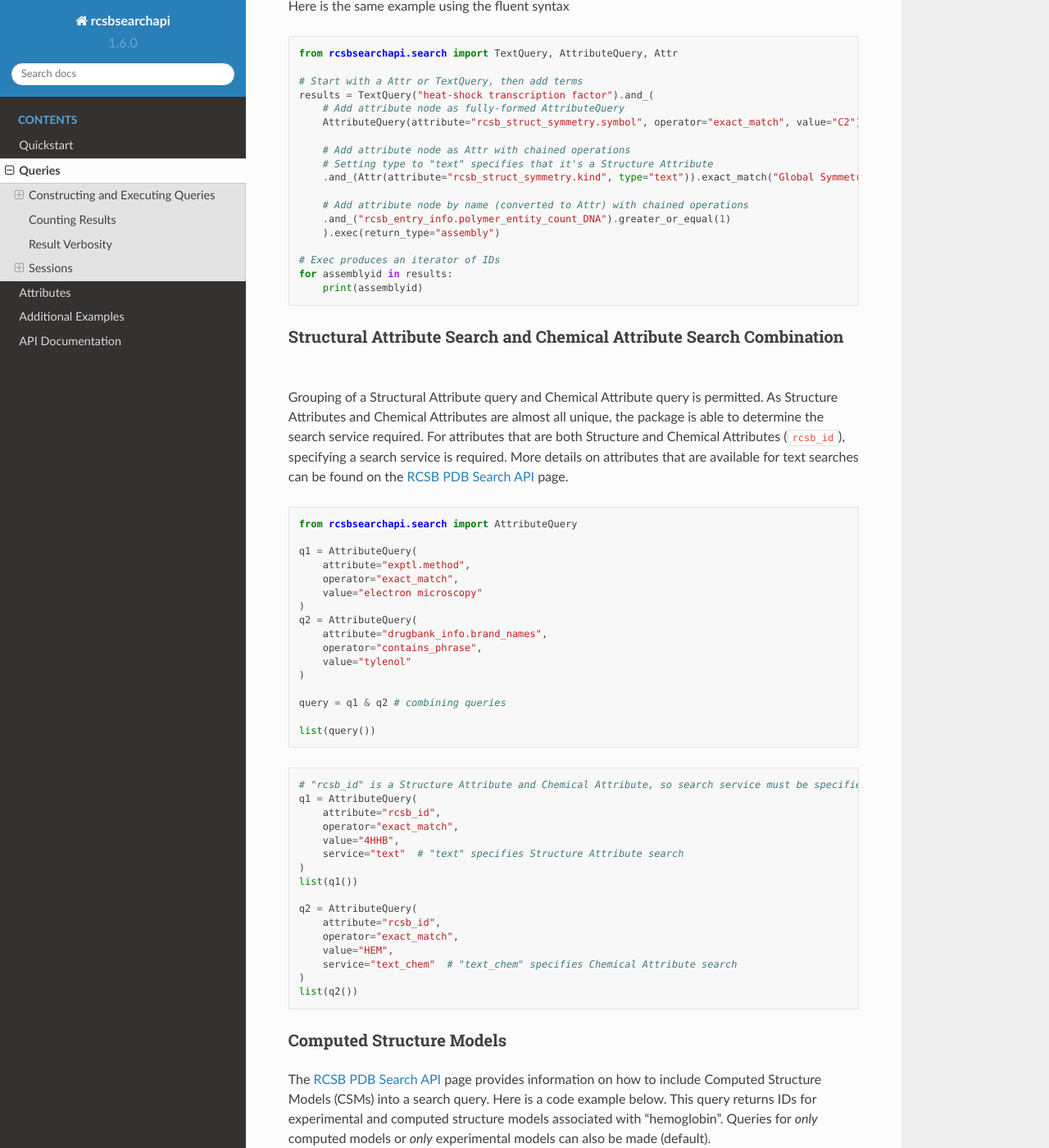
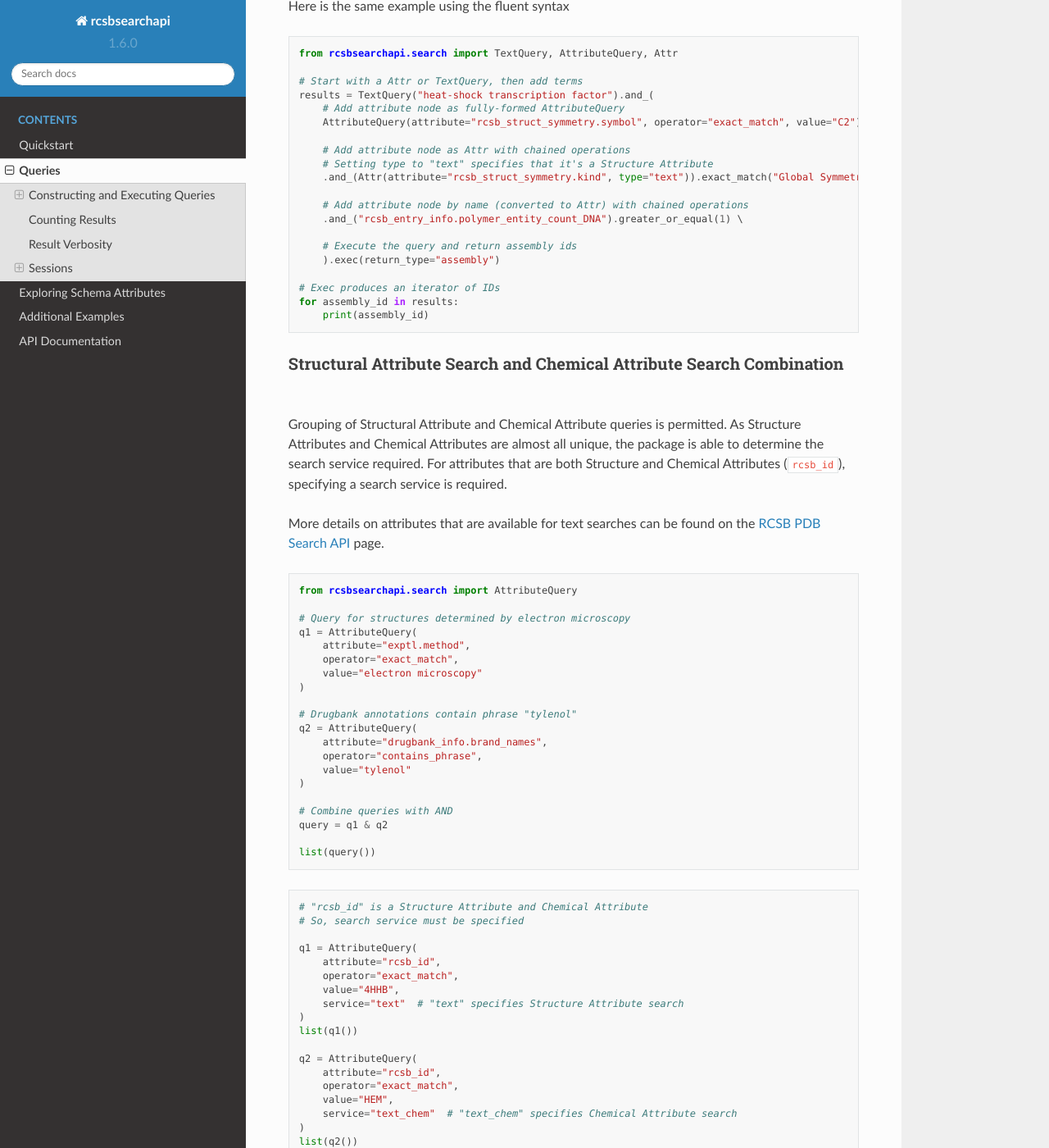
Before and after one commit to rcsb/py-rcsbsearchapi, a Sphinx documentation site: the page built from docs/queries.md, in a window 1280 px wide and 1400 px high, scrolled down 1669 px. Shown: the whole window at 82% size. Built offline with Sphinx 7.4.7 and the Read the Docs theme 2.0.0, drawn with Linux system fonts in a browser that asks for light colours; some of the changed text lies outside the part shown.

Commit message:
edits to readthedocs, remove TODO

````diff
--- a/docs/queries.md
+++ b/docs/queries.md
@@ -61,11 +58,11 @@ for options):
 ```python
 results = query(return_type="assembly")  # set return_type to "assembly"
 
-for assemblyid in results:
-    print(assemblyid)
+for assembly_id in results:
+    print(assembly_id)
 ```
+
 ### Fluent syntax
-
 The operator syntax is great for simple queries, but requires parentheses or
 temporary variables for complex nested queries. In these cases the fluent syntax may
 be clearer. Queries are built up by appending operations sequentially.
@@ -85,39 +82,48 @@ results = TextQuery("heat-shock transcription factor").and_(
     .and_(Attr(attribute="rcsb_struct_symmetry.kind", type="text")).exact_match("Global Symmetry") \
 
     # Add attribute node by name (converted to Attr) with chained operations
-    .and_("rcsb_entry_info.polymer_entity_count_DNA").greater_or_equal(1)
+    .and_("rcsb_entry_info.polymer_entity_count_DNA").greater_or_equal(1) \
+
+    # Execute the query and return assembly ids
     ).exec(return_type="assembly")
 
 # Exec produces an iterator of IDs
-for assemblyid in results:
-    print(assemblyid)
+for assembly_id in results:
+    print(assembly_id)
 ```
 
 ### Structural Attribute Search and Chemical Attribute Search Combination
+Grouping of Structural Attribute and Chemical Attribute queries is permitted. As Structure Attributes and Chemical Attributes are almost all unique, the package is able to determine the search service required. For attributes that are both Structure and Chemical Attributes (`rcsb_id`), specifying a search service is required.
 
-Grouping of a Structural Attribute query and Chemical Attribute query is permitted. As Structure Attributes and Chemical Attributes are almost all unique, the package is able to determine the search service required. For attributes that are both Structure and Chemical Attributes (`rcsb_id`), specifying a search service is required. More details on attributes that are available for text searches can be found on the [RCSB PDB Search API](https://search.rcsb.org/#search-attributes) page.
+More details on attributes that are available for text searches can be found on the [RCSB PDB Search API](https://search.rcsb.org/#search-attributes) page.
 
 ```python
 from rcsbsearchapi.search import AttributeQuery
 
+# Query for structures determined by electron microscopy
 q1 = AttributeQuery(
     attribute="exptl.method",
     operator="exact_match",
     value="electron microscopy"
 )
+
+# Drugbank annotations contain phrase "tylenol"
 q2 = AttributeQuery(
     attribute="drugbank_info.brand_names",
     operator="contains_phrase",
     value="tylenol"
 )
 
-query = q1 & q2 # combining queries
+# Combine queries with AND
+query = q1 & q2
 
 list(query())
 ```
 
 ```python
-# "rcsb_id" is a Structure Attribute and Chemical Attribute, so search service must be specified
+# "rcsb_id" is a Structure Attribute and Chemical Attribute
+# So, search service must be specified
+
 q1 = AttributeQuery(
     attribute="rcsb_id",
     operator="exact_match",
@@ -136,7 +142,6 @@ list(q2())
 ```
 
 ### Computed Structure Models
-
 The [RCSB PDB Search API](https://search.rcsb.org/#results_content_type) page provides information on how to include Computed Structure Models (CSMs) into a search query. Here is a code example below. This query returns IDs for experimental and computed structure models associated with "hemoglobin". Queries for *only* computed models or *only* experimental models can also be made (default).
 ```python
 from rcsbsearchapi.search import TextQuery
@@ -148,8 +153,8 @@ q2 = q1(return_content_type=["computational", "experimental"])
 
 list(q2)
 ```
+
 ### Return Types and Attribute Search
-
 A search query can return different result types when a return type is specified.
 Below are examples on specifying return types Polymer Entities,
 Non-polymer Entities, Polymer Instances, and Molecular Definitions, using a Structure Attribute query.
@@ -182,7 +187,6 @@ for mol in q1(return_type="mol_definition"):
     print(mol)
 ```
 ## Counting Results
-
 If only the number of results is desired, the count function can be used. This query returns the number of experimental models associated with "hemoglobin".
 ```python
 from rcsbsearchapi.search import TextQuery
@@ -194,7 +198,6 @@ q1.count()
 ```
 
 ## Result Verbosity
-
 Results can be returned alongside additional metadata, including result scores. To return this metadata, set the `results_verbosity` parameter to "verbose" (all metadata), "minimal" (scores only), or "compact" (default, no metadata). If set to "verbose" or "minimal", results will be returned as a list of dictionaries. For example, here we get all experimental models associated with "hemoglobin", along with their scores.
 ```python
 from rcsbsearchapi.search import TextQuery
@@ -205,7 +208,6 @@ for idscore in list(q1(results_verbosity="minimal")):
 ```
 
 ## Sessions
-
 The result of executing a query (either by calling it or using `exec()`) is a
 `Session` object. It implements `__iter__`, so it is usually treated just as an
 iterator of IDs.
@@ -215,8 +217,8 @@ lazily as needed. The page size can be controlled with the `rows` parameter.
 ```python
 first = next(iter(query(rows=1)))
 ```
+
 ### Progress Bar
-
 The `Session.iquery()` method provides a progress bar indicating the number of API
 requests being made. It requires the `tqdm` package be installed to track the
 progress of the query interactively.
````
Also changed, not shown: other parts of docs/queries.md (+7 -10 lines), docs/attributes.md (+9 -10 lines), docs/quickstart.md (+13 -6 lines), 1 other file.
